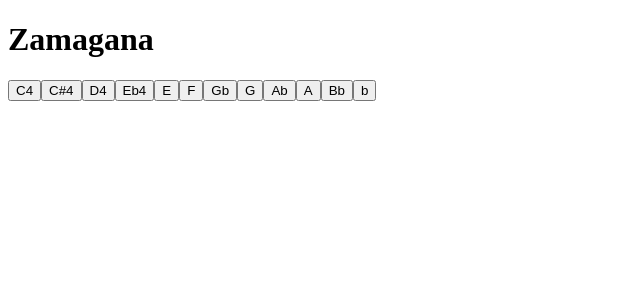
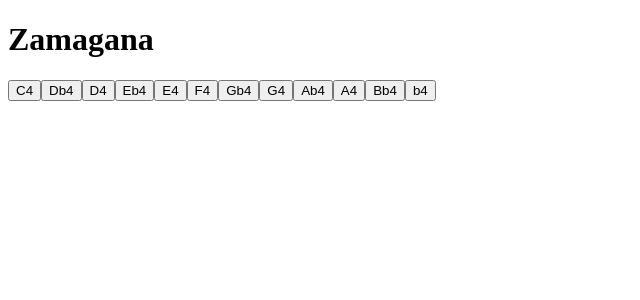
Before and after one commit to ZakariaHn/zamagana-synthesizer, a React (Create React App) app: page / in a window 1280 px wide. Shown: the top 300 px of the page, without its empty margins (0-640 px from the left). Built offline with nearby package versions, Linux system fonts and the light colour scheme.

Commit message:
playing different notes on click

```diff
--- a/src/App.js
+++ b/src/App.js
@@ -1,19 +1,22 @@
 import React, { Fragment, useState } from "react";
 import Zsynth from "./components/Zsynth";
+import notes from "./notes.json";
 
 const App = () => {
+  const [zNotes, setZnotes] = useState(notes);
   const [zOsc, setZosc] = useState("triangle");
   const [zEnv, setZenv] = useState({
-    attack: 0.005,
+    attack: 0.1,
     decay: 0.1,
     sustain: 0.3,
     release: 1,
   });
   const [zVol, setZvol] = useState(-1);
+
   return (
     <Fragment>
       <h1>Zamagana</h1>
-      <Zsynth zOsc={zOsc} zEnv={zEnv} zVol={zVol} />
+      <Zsynth zOsc={zOsc} zEnv={zEnv} zVol={zVol} zNotes={zNotes} />
     </Fragment>
   );
 };
--- a/src/components/Zkey.js
+++ b/src/components/Zkey.js
@@ -1,9 +1,17 @@
 import React from "react";
 import * as Tone from "tone";
-import znotes from "../notes.json";
 
-const Keys = (props) => {
-  return znotes.map((key) => <button onClick={props.play}>{key}</button>);
+const Zkeys = (props) => {
+  function play(note) {
+    Tone.start();
+    props.zsynth.triggerAttackRelease(note, "8n");
+  }
+
+  return props.zNotes.map((key, i) => (
+    <button id={key} key={i} onClick={() => play(key)}>
+      {key}
+    </button>
+  ));
 };
 
-export default Keys;
+export default Zkeys;
--- a/src/components/Zsynth.js
+++ b/src/components/Zsynth.js
@@ -1,17 +1,12 @@
 import React, { Fragment, Component } from "react";
 import * as Tone from "tone";
-import znotes from "../notes.json";
+
 import Keys from "./Zkey";
 
 const Zsynth = (props) => {
   var zsynth = new Tone.Synth().toMaster();
 
-  function play() {
-    Tone.start();
-    zsynth.triggerAttackRelease("C4", "8n");
-  }
-
-  return <Keys play={play} />;
+  return <Keys zNotes={props.zNotes} zsynth={zsynth} />;
 };
 
 export default Zsynth;
--- a/src/notes.json
+++ b/src/notes.json
@@ -1 +1 @@
-["C4", "C#4", "D4", "Eb4", "E", "F", "Gb", "G", "Ab", "A", "Bb", "b"]
+["C4", "Db4", "D4", "Eb4", "E4", "F4", "Gb4", "G4", "Ab4", "A4", "Bb4", "b4"]
```
